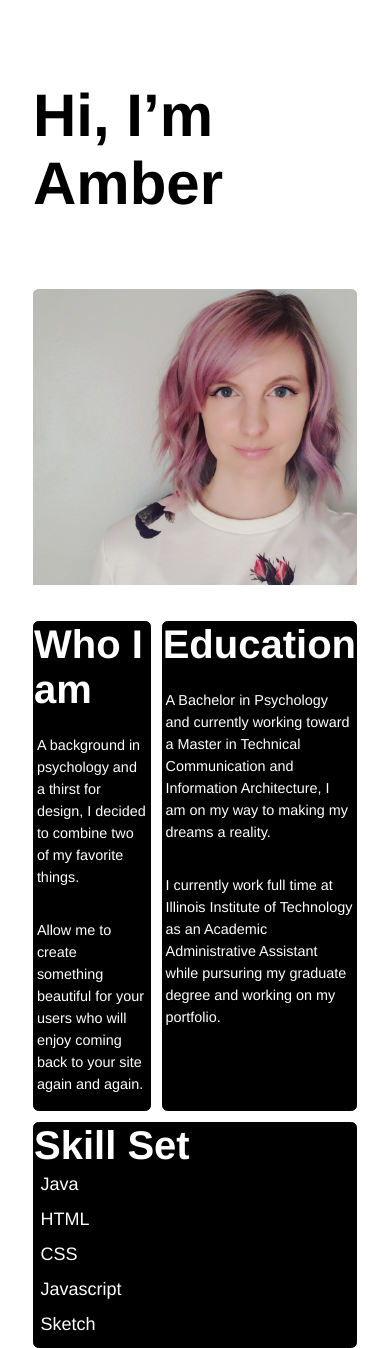
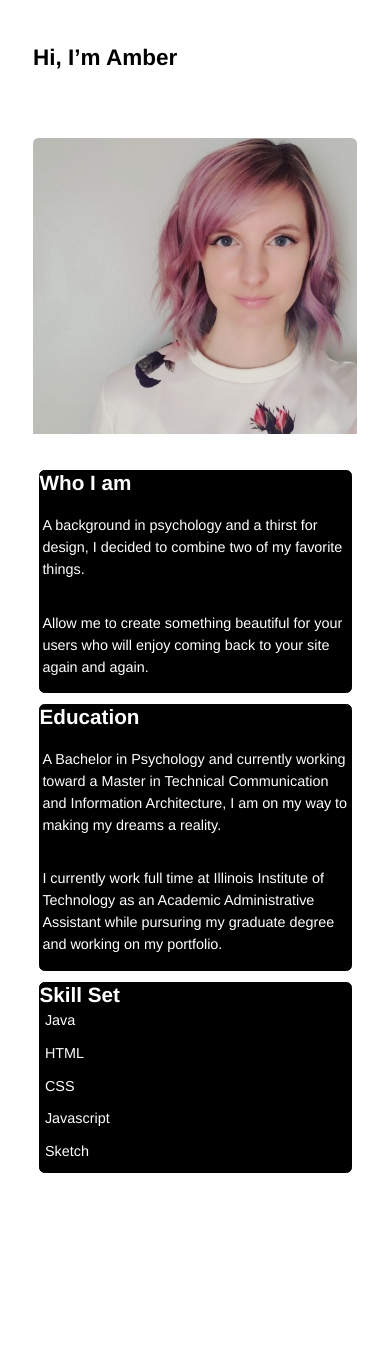
Before and after one commit to Alochner2/com-530-project-two, a plain HTML site: page index.html in a window 390 px wide. After the commit the page ends 1206 px from the top, so only its background shows below. Drawn offline with Linux system fonts and the light colour scheme; a web font is replaced by a local one.

Commit message:
Revise font size in 200 media query

```diff
--- a/screen.css
+++ b/screen.css
@@ -18,7 +18,7 @@ html {
 }
 
 h1 {
-  font-size: 3.333333333em; /*60/18 = 3.333333333em*/
+  font-size: 1.5em;
   font-weight: 600;
   line-height: 1.125em;
   padding-bottom: 0.10em;
@@ -26,7 +26,7 @@ h1 {
 }
 
 h2 {
-  font-size: 2.2222222222em;
+  font-size: 1.25em;
   font-weight: 300;
   line-height: 1.125em;
   padding-bottom: .10em;
@@ -91,14 +91,25 @@ img {
 }
 /* State Styles*/
 
+/* 200px = 200/16 = 12.5em*/
+@media screen and (min-width: 12.5em) {
+  h1 {
+    font-size: 1.25em;
+  }
+  h2 {
+    font-size: 1.15em;
+  }
+  .information ul {
+    font-size: .8em;
+  }
+
+
 /* 320px = 320/16 = 20em*/
 @media screen and (min-width:20em) {
   .information {
-    display: flex;
-    flex-wrap: wrap;
-    margin-left: -0.30555555556em;
-    margin-right: -0.30555555556em;
+    display: grid;
   }
+
   .information li {
     flex: 1 0 100px;
     margin-left: 0.30555555556em;
```
